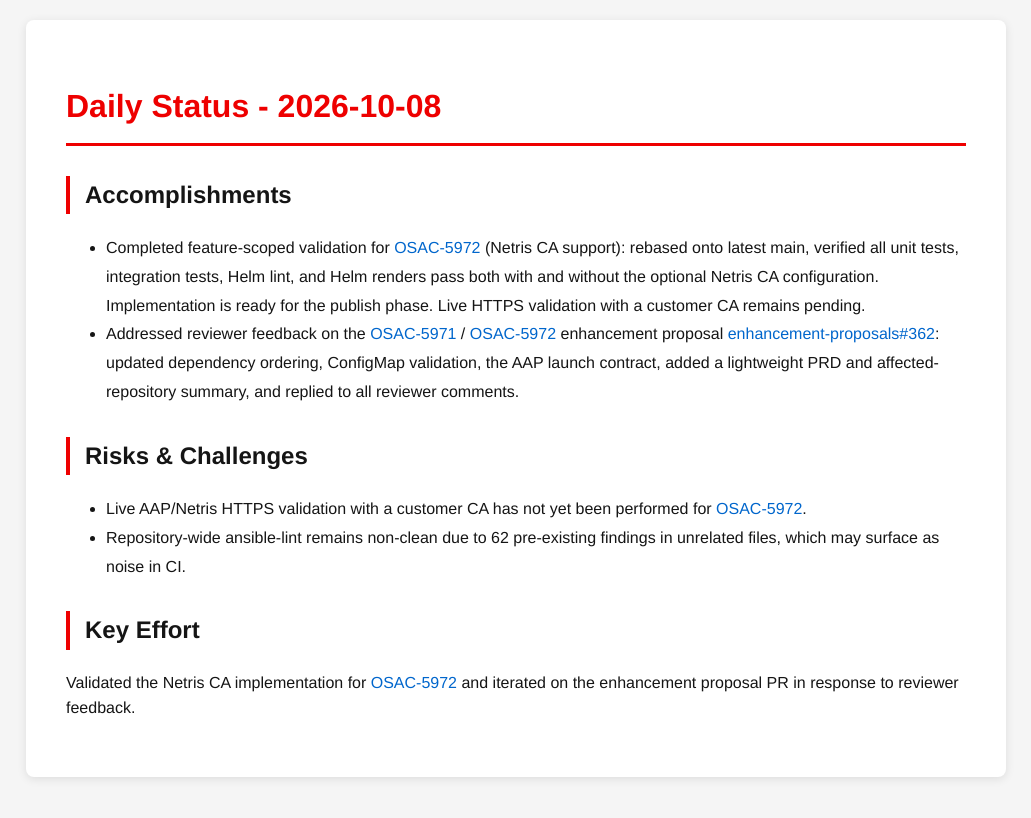
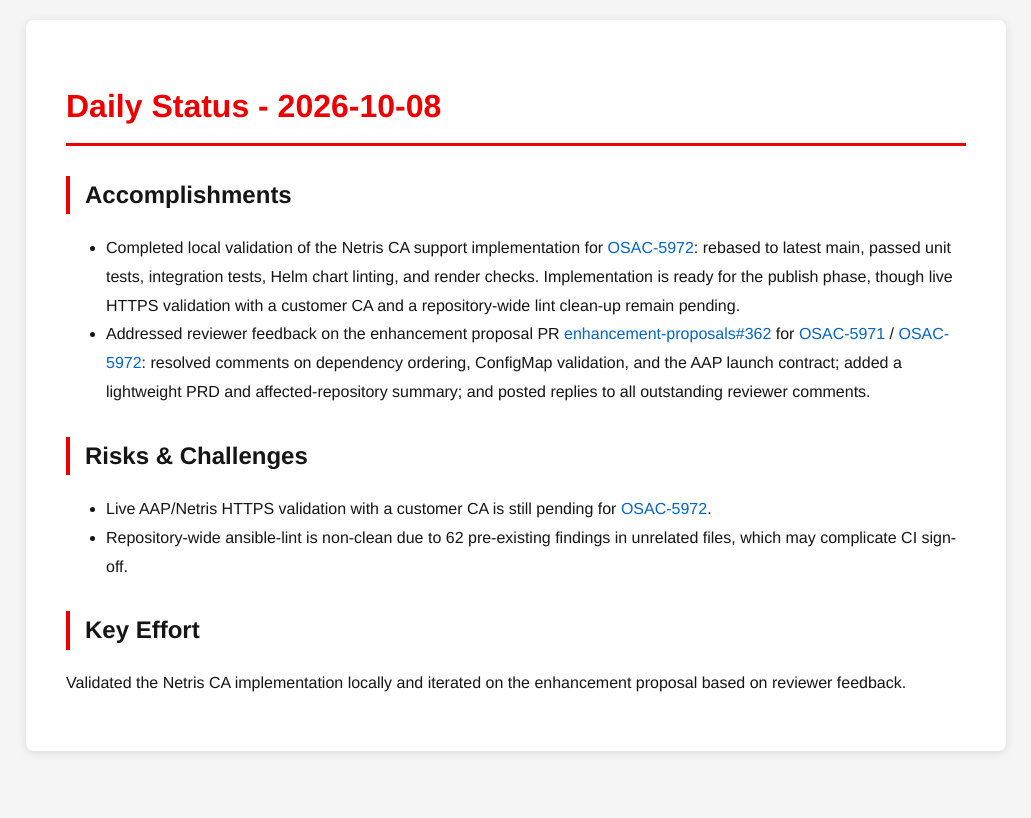
Before and after one commit to tzvatot/daily-status, a Jekyll site: the page built from 2026-10-08.md, in a window 1280 px wide. Shown: the top 818 px of the page, without its empty margins (124-1155 px from the left). Built offline with Jekyll 4.4.1, drawn with Linux system fonts in a browser that asks for light colours.

Commit message:
Daily status update - 2026-10-08

```diff
--- a/2026-10-08.md
+++ b/2026-10-08.md
@@ -7,12 +7,12 @@
 # Daily Status - 2026-10-08
 
 ## Accomplishments
-- Completed feature-scoped validation for [OSAC-5972](https://redhat.atlassian.net/browse/OSAC-5972) (Netris CA support): rebased onto latest main, verified all unit tests, integration tests, Helm lint, and Helm renders pass both with and without the optional Netris CA configuration. Implementation is ready for the publish phase. Live HTTPS validation with a customer CA remains pending.
-- Addressed reviewer feedback on the [OSAC-5971](https://redhat.atlassian.net/browse/OSAC-5971) / [OSAC-5972](https://redhat.atlassian.net/browse/OSAC-5972) enhancement proposal [enhancement-proposals#362](https://github.com/osac-project/enhancement-proposals/pull/362): updated dependency ordering, ConfigMap validation, the AAP launch contract, added a lightweight PRD and affected-repository summary, and replied to all reviewer comments.
+- Completed local validation of the Netris CA support implementation for [OSAC-5972](https://redhat.atlassian.net/browse/OSAC-5972): rebased to latest main, passed unit tests, integration tests, Helm chart linting, and render checks. Implementation is ready for the publish phase, though live HTTPS validation with a customer CA and a repository-wide lint clean-up remain pending.
+- Addressed reviewer feedback on the enhancement proposal PR [enhancement-proposals#362](https://github.com/osac-project/enhancement-proposals/pull/362) for [OSAC-5971](https://redhat.atlassian.net/browse/OSAC-5971) / [OSAC-5972](https://redhat.atlassian.net/browse/OSAC-5972): resolved comments on dependency ordering, ConfigMap validation, and the AAP launch contract; added a lightweight PRD and affected-repository summary; and posted replies to all outstanding reviewer comments.
 
 ## Risks & Challenges
-- Live AAP/Netris HTTPS validation with a customer CA has not yet been performed for [OSAC-5972](https://redhat.atlassian.net/browse/OSAC-5972).
-- Repository-wide ansible-lint remains non-clean due to 62 pre-existing findings in unrelated files, which may surface as noise in CI.
+- Live AAP/Netris HTTPS validation with a customer CA is still pending for [OSAC-5972](https://redhat.atlassian.net/browse/OSAC-5972).
+- Repository-wide ansible-lint is non-clean due to 62 pre-existing findings in unrelated files, which may complicate CI sign-off.
 
 ## Key Effort
-Validated the Netris CA implementation for [OSAC-5972](https://redhat.atlassian.net/browse/OSAC-5972) and iterated on the enhancement proposal PR in response to reviewer feedback.
+Validated the Netris CA implementation locally and iterated on the enhancement proposal based on reviewer feedback.
```
